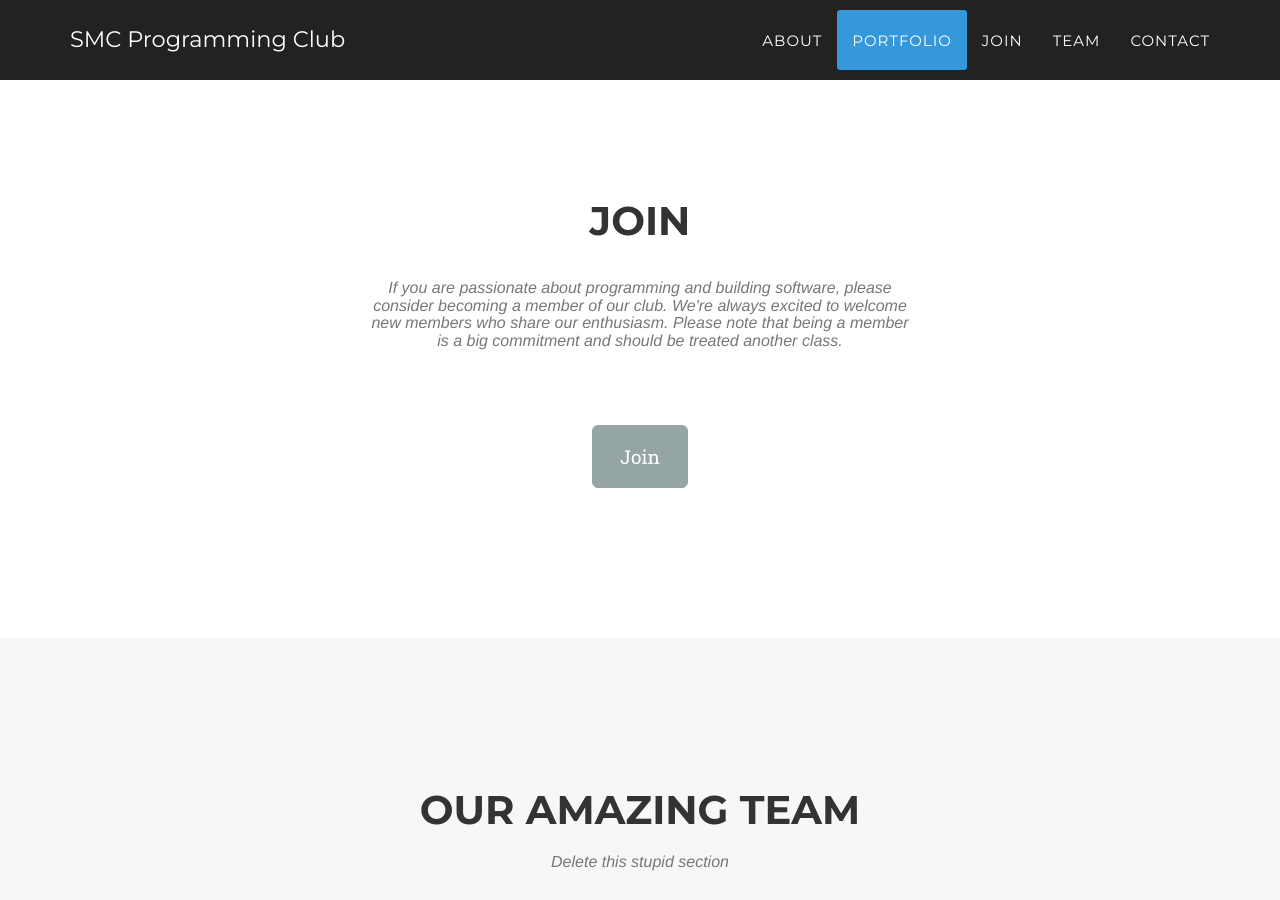
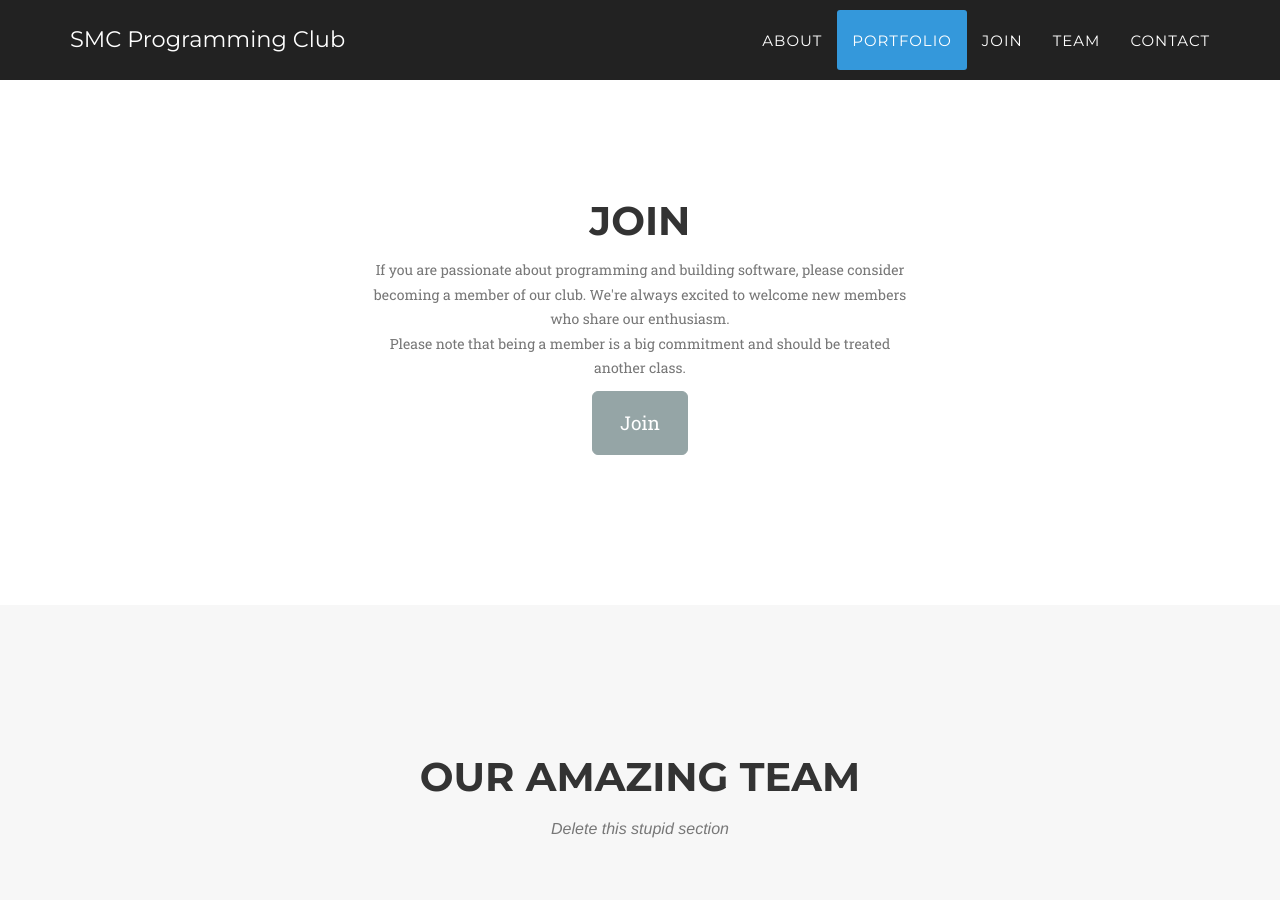
Before and after one commit to SMCProgrammingClub/website, a Jekyll site: the page built from index.html, in a window 1280 px wide and 900 px high, scrolled down 2730 px. Built offline with Jekyll 4.4.1, drawn with Linux system fonts in a browser that asks for light colours; some web fonts are replaced; some of the changed text lies outside the part shown.

Commit message:
Added building software section to About

```diff
--- a/_includes/about.html
+++ b/_includes/about.html
@@ -22,7 +22,7 @@
                         <i class="fa fa-laptop fa-stack-1x fa-inverse"></i>
                     </span>
                     <h4 class="service-heading">Build Software</h4>
-                    <p class="text-muted"></p>
+                    <p class="text-muted">As a club, we enjoy building a wide variety of software, which includes websites, mobile apps, and games. Deep and broad software experience helps us grow as developers and better enables us to build improved software.</p>
                 </div>
                 <div class="col-md-4">
                     <span class="fa-stack fa-4x">
--- a/_includes/join.html
+++ b/_includes/join.html
@@ -5,10 +5,9 @@
                 <div class="col-lg-12 text-center">
                     <h2 class="section-heading">Join</h2>
                     <div class="col-lg-3"></div>
-                    <div class="col-lg-6 text-center">
-                      <h3 class="section-subheading text-muted">If you are passionate about programming and building software, please consider becoming a member of our club. We're always excited to welcome new members who share our enthusiasm.
-
-                      Please note that being a member is a big commitment and should be treated another class.</h3>
+                    <div class="col-lg-6">
+                      <p class="section-subheading text-muted">If you are passionate about programming and building software, please consider becoming a member of our club. We're always excited to welcome new members who share our enthusiasm.<br>
+                      Please note that being a member is a big commitment and should be treated another class. </p>
                     </div>
                 </div>
             </div>
```
